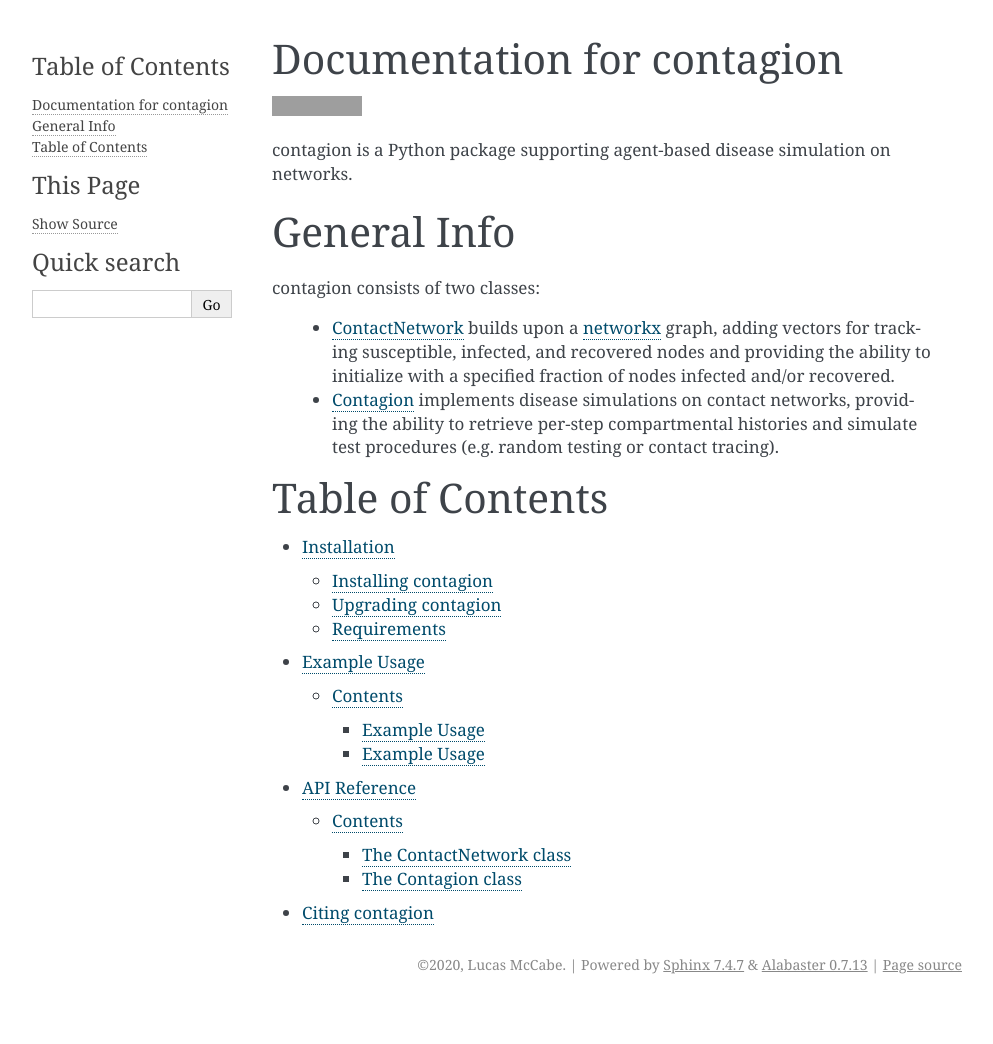
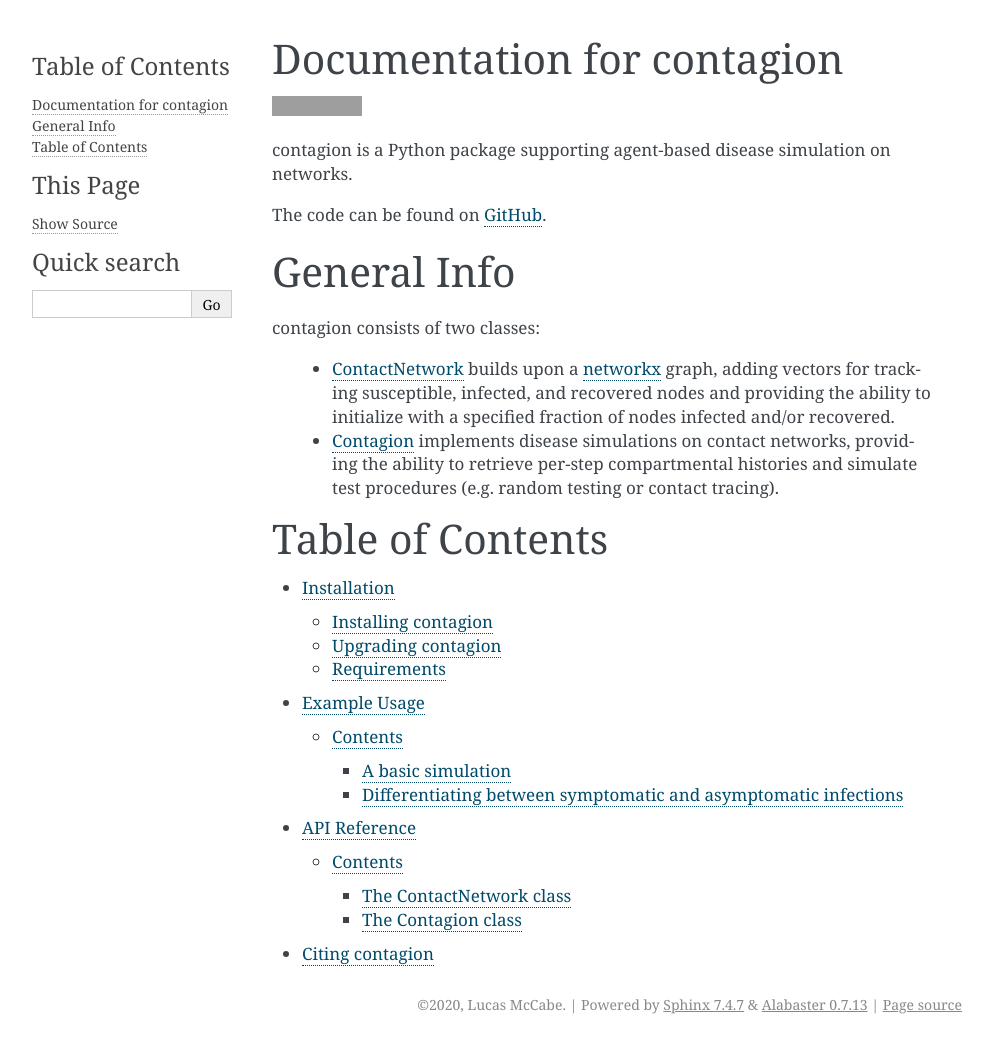
Before and after one commit to lucasmccabe/contagion, a Sphinx documentation site: the page built from docs/index.rst, in a window 1280 px wide. Shown: the whole page, without its empty margins (148-1141 px from the left). Built offline with Sphinx 7.4.7, drawn with Linux system fonts in a browser that asks for light colours; before the commit the page ends 1004 px from its top, so only the background shows below that; grey boxes are pictures that could not be loaded.

Commit message:
Adjusted headings

```diff
--- a/docs/examples_ex1.rst
+++ b/docs/examples_ex1.rst
@@ -1,11 +1,7 @@
-=============
-Example Usage
-=============
+==================
+A basic simulation
+==================
 
-
-
-Example 1: A basic simulation
-_____________________________
 
 
 .. code-block:: python
--- a/docs/examples_ex2.rst
+++ b/docs/examples_ex2.rst
@@ -1,11 +1,7 @@
-=============
-Example Usage
-=============
+===============================================================
+Differentiating between symptomatic and asymptomatic infections
+===============================================================
 
-
-
-Example 2: Differentiating between symptomatic and asymptomatic infections
-__________________________________________________________________________
 
 
 .. code-block:: python
--- a/docs/index.rst
+++ b/docs/index.rst
@@ -11,6 +11,8 @@ Documentation for contagion
     :alt: Documentation Status
 
 contagion is a Python package supporting agent-based disease simulation on networks.
+
+The code can be found on GitHub_.
 
 
 
@@ -38,6 +40,7 @@ Table of Contents
 
 
 
+.. _GitHub: https://github.com/lucasmccabe/contagion
 .. _networkx: https://github.com/networkx/networkx
 .. _ContactNetwork: https://contagion.readthedocs.io/en/latest/apiref_ContactNetwork.html
 .. _Contagion: https://contagion.readthedocs.io/en/latest/apiref_Contagion.html#the-contagion-class
```
